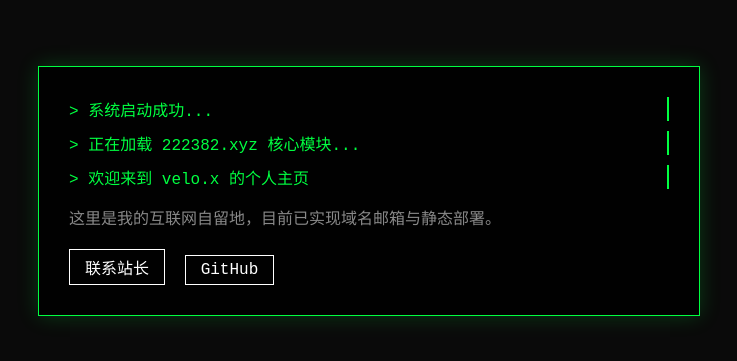
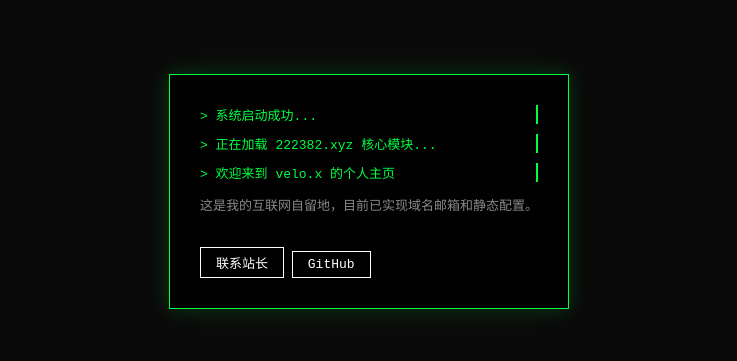
Before and after one commit to pwenxiang51-wq/my-web, a plain HTML site: page public/index.html in a window 1280 px wide. Shown: the part 209-570 px from the top of the page, without its empty margins (271-1008 px from the left). Drawn offline with Linux system fonts and the light colour scheme.

Commit message:
Update index.html

```diff
--- a/public/index.html
+++ b/public/index.html
@@ -4,14 +4,12 @@
     <meta charset="UTF-8">
     <title>velo.x 的秘密基地</title>
     <style>
-        body { background-color: #0a0a0a; color: #00ff41; font-family: 'Courier New', Courier, monospace; display: flex; justify-content: center; align-items: center; height: 100vh; margin: 0; overflow: hidden; }
-        .terminal { background: rgba(0, 0, 0, 0.9); padding: 30px; border: 1px solid #00ff41; box-shadow: 0 0 20px rgba(0, 255, 65, 0.2); max-width: 600px; width: 90%; }
-        .line { margin-bottom: 10px; white-space: nowrap; overflow: hidden; border-right: 2px solid #00ff41; animation: typing 2s steps(40, end), blink .75s step-end infinite; }
+        body { background-color: #0a0a0a; color: #00ff41; font-family: monospace; display: flex; justify-content: center; align-items: center; height: 100vh; margin: 0; }
+        .terminal { background: rgba(0, 0, 0, 0.9); padding: 30px; border: 1px solid #00ff41; box-shadow: 0 0 20px rgba(0, 255, 65, 0.2); max-width: 600px; }
+        .line { margin-bottom: 10px; white-space: nowrap; overflow: hidden; border-right: 2px solid #00ff41; animation: typing 2s steps(40, end); }
         @keyframes typing { from { width: 0 } to { width: 100% } }
-        @keyframes blink { from, to { border-color: transparent } 50% { border-color: #00ff41 } }
-        .links { margin-top: 20px; }
-        a { color: #fff; text-decoration: none; border: 1px solid #fff; padding: 5px 15px; display: inline-block; margin-right: 10px; transition: 0.3s; }
-        a:hover { background: #fff; color: #000; box-shadow: 0 0 10px #fff; }
+        a { color: #fff; text-decoration: none; border: 1px solid #fff; padding: 5px 15px; display: inline-block; margin-top: 20px; }
+        a:hover { background: #fff; color: #000; }
     </style>
 </head>
 <body>
@@ -19,7 +17,7 @@
         <div class="line">> 系统启动成功...</div>
         <div class="line">> 正在加载 222382.xyz 核心模块...</div>
         <div class="line">> 欢迎来到 velo.x 的个人主页</div>
-        <p style="color: #888;">这里是我的互联网自留地，目前已实现域名邮箱与静态部署。</p>
+        <p style="color: #888;">这是我的互联网自留地，目前已实现域名邮箱和静态配置。</p>
         <div class="links">
             <a href="mailto:velo.x@222382.xyz">联系站长</a>
             <a href="https://github.com/pwenxiang51-wq" target="_blank">GitHub</a>
```
